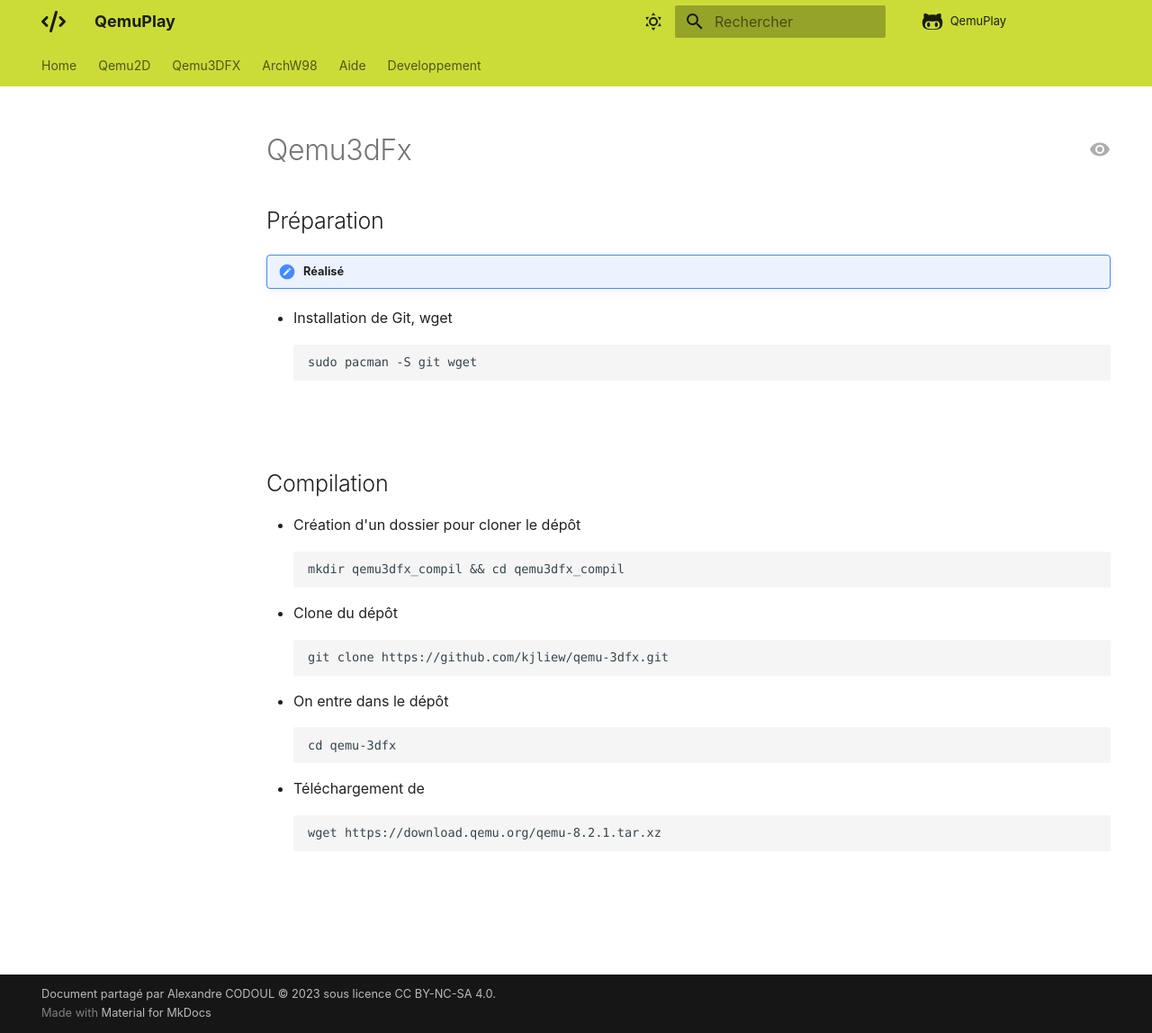
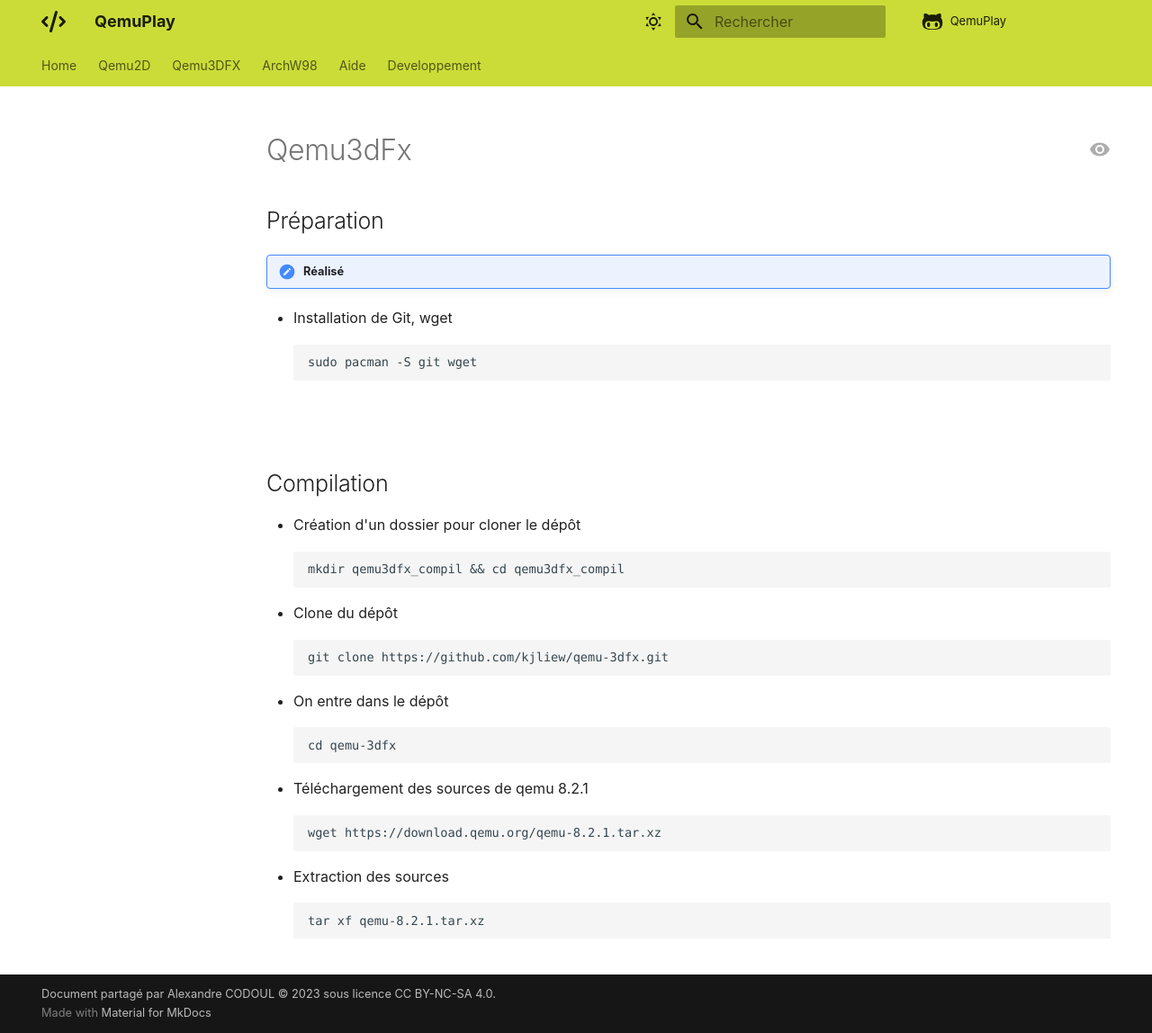
Before and after one commit to daerlnaxe/QemuPlay, an MkDocs documentation site: the page built from docs/90-developpement/Qemu3dFx.md, in a window 1280 px wide and 1148 px high. Shown: the whole window at 90% size. Built offline with MkDocs 1.6.1 and Material for MkDocs 9.7.7, drawn with Linux system fonts in a browser that asks for light colours; comment, search, counter and statistics services are not loaded.

Commit message:
Update Qemu3dFx.md

````diff
--- a/docs/90-developpement/Qemu3dFx.md
+++ b/docs/90-developpement/Qemu3dFx.md
@@ -21,7 +21,11 @@ git clone https://github.com/kjliew/qemu-3dfx.git
 ```
 cd qemu-3dfx
 ```
-- Téléchargement de
+- Téléchargement des sources de qemu 8.2.1
 ```
 wget https://download.qemu.org/qemu-8.2.1.tar.xz
 ```
+- Extraction des sources
+```
+tar xf qemu-8.2.1.tar.xz
+```
````
